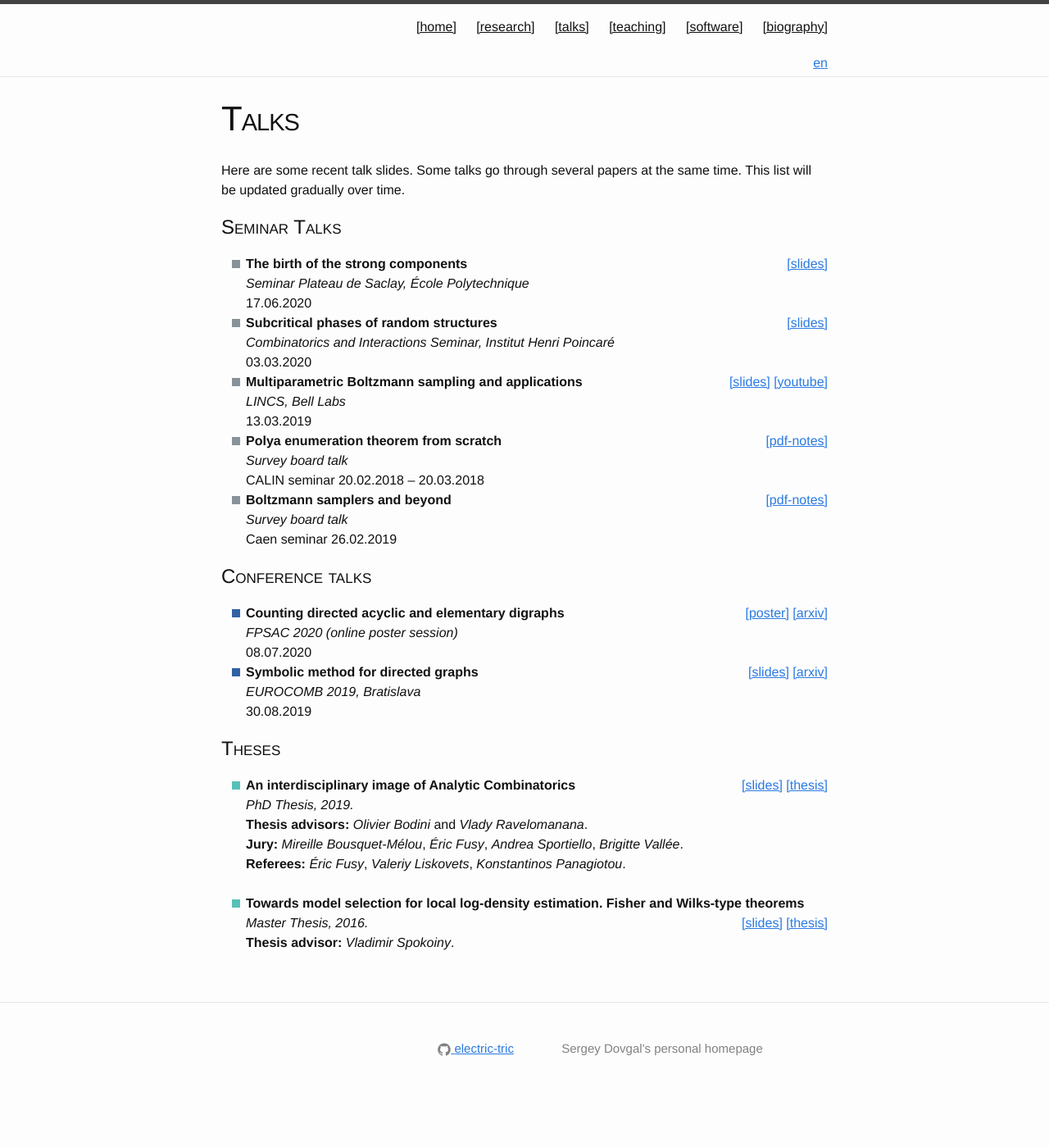
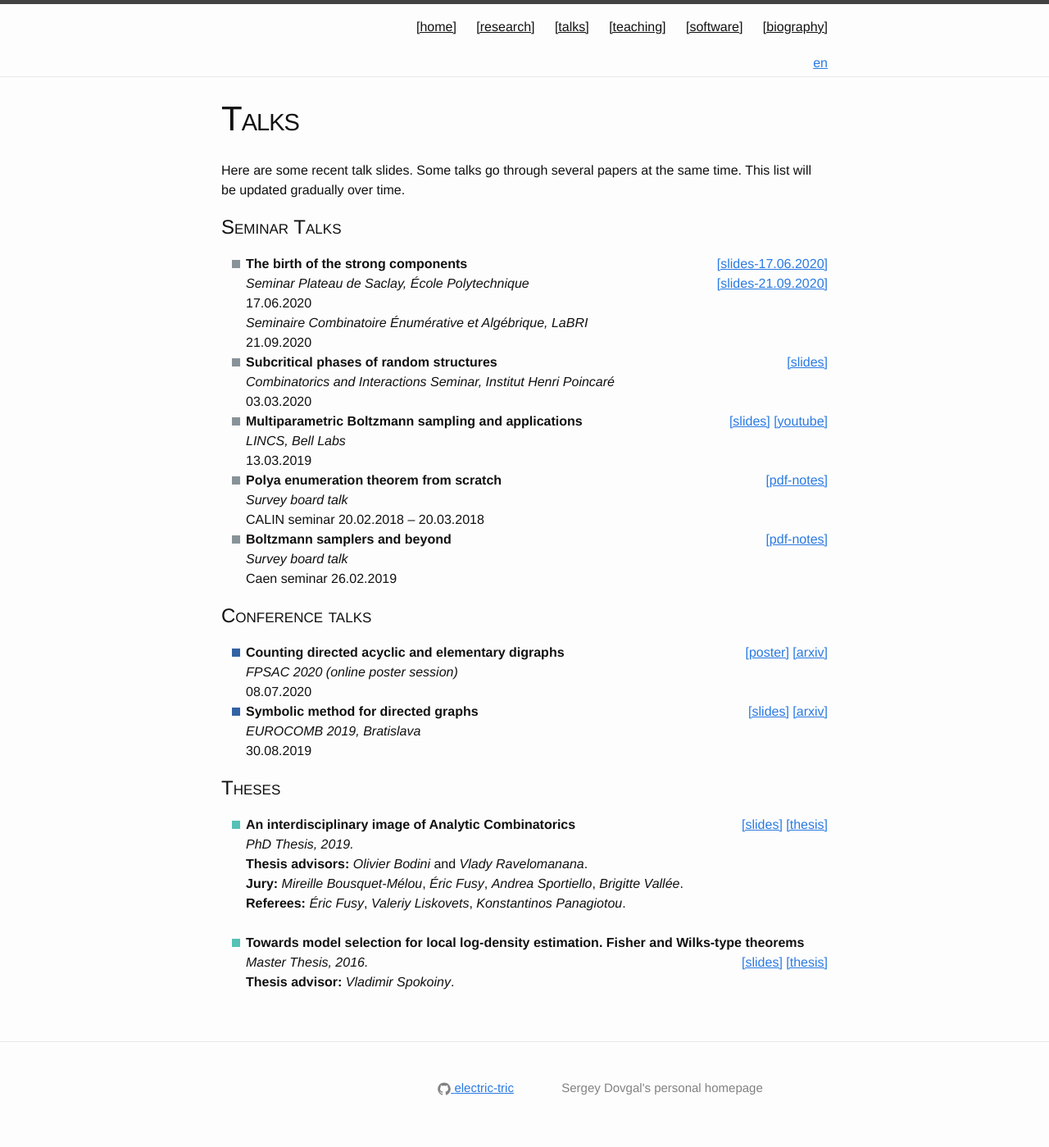
Before and after one commit to Sergey-A-Dovgal/sergey-a-dovgal.github.io, a Jekyll site: the page built from talks.md, in a window 1280 px wide. Shown: the whole page at 82% size. Built offline with Jekyll 4.4.1, drawn with Linux system fonts in a browser that asks for light colours; before the commit the page ends 1351 px from its top, so only the background shows below that.

Commit message:
Talk description on digraphs, LaBRI

```diff
--- a/talks.md
+++ b/talks.md
@@ -13,13 +13,22 @@ same time. This list will be updated gradually over time.
 
 <li><b>
 The birth of the strong components
-</b><div style="float: right">
-<a href="files/slides/birth-strong-component.pdf">[slides]</a>
-<!--<a href="">[slides]</a>-->
-</div><br /><i>
+</b>
+<div style="float: right">
+<a href="files/slides/birth-strong-component.pdf">[slides-17.06.2020]</a>
+</div>
+<br /><i>
 Seminar Plateau de Saclay, École Polytechnique
+</i>
+<div style="float: right">
+<a href="files/slides/birth-strong-component-labri.pdf">[slides-21.09.2020]</a>
+</div>
+<br />
+17.06.2020
+<br /><i>
+Seminaire Combinatoire Énumérative et Algébrique, LaBRI
 </i><br />
-17.06.2020
+21.09.2020
 </li>
 
 <li><b>
```
